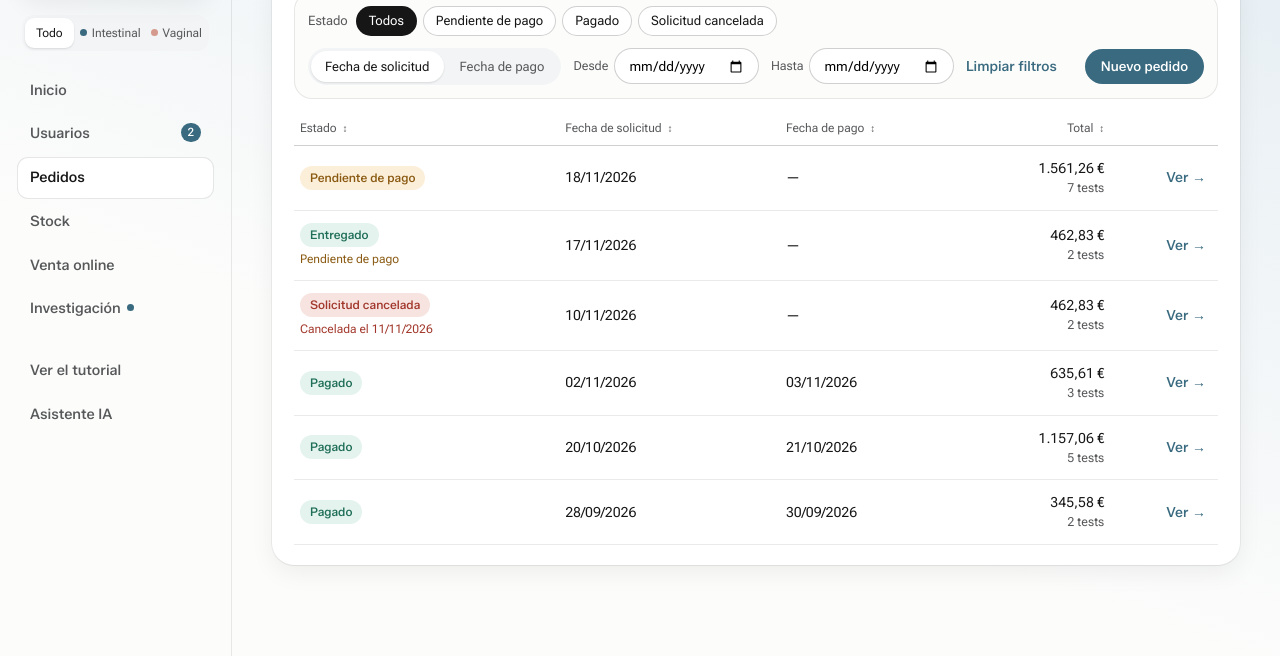
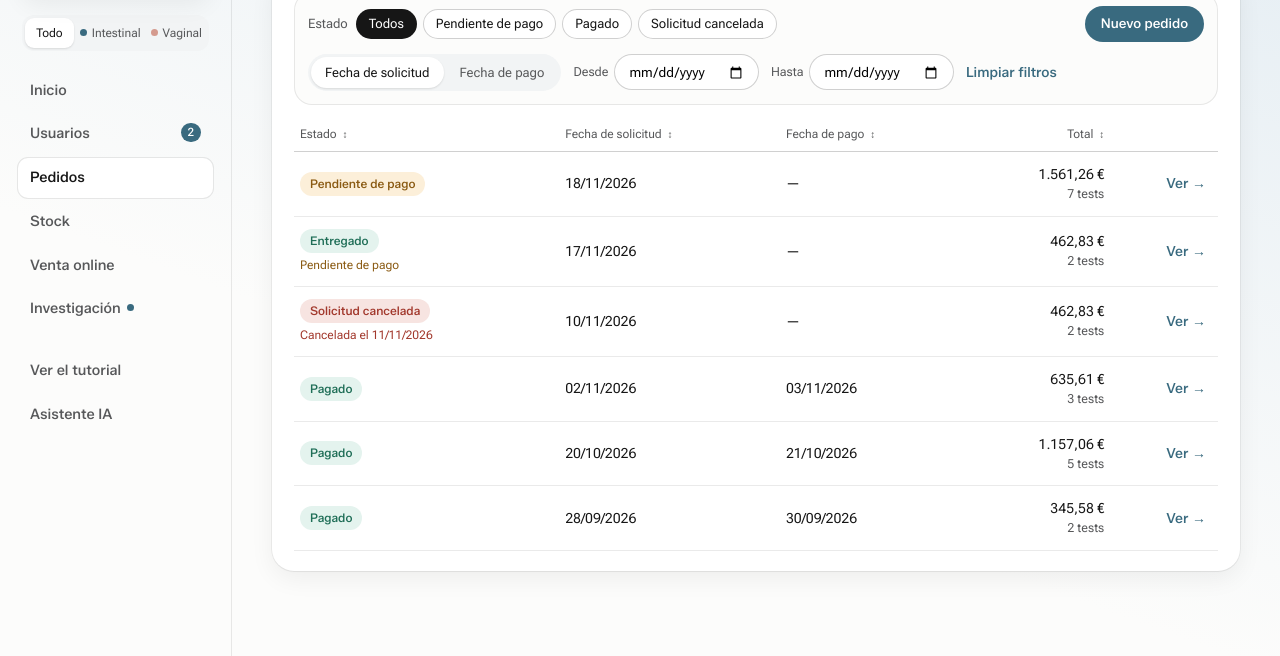
Before and after one commit to carmengomez-cpu/mockups-plataforma, a plain HTML site: page pagos.html in a window 1280 px wide. Shown: the part 144-800 px from the top of the page. Drawn offline with Linux system fonts and the light colour scheme.

Commit message:
Pedidos: Nuevo pedido sube a la fila de Estado
Co-Authored-By: Claude Sonnet 5.5 <noreply@anthropic.com>

```diff
--- a/pagos.html
+++ b/pagos.html
@@ -87,12 +87,11 @@
       <div class="card">
         <div class="flt">
           <div class="flt-est" style="margin-top:0" id="fEstado" role="group" aria-label="Estado"><span class="flt-k">Estado</span>
-            <button type="button" data-e="" class="on">Todos</button><button type="button" data-e="pend">Pendiente de pago</button><button type="button" data-e="paid">Pagado</button><button type="button" data-e="cx">Solicitud cancelada</button></div>
+            <button type="button" data-e="" class="on">Todos</button><button type="button" data-e="pend">Pendiente de pago</button><button type="button" data-e="paid">Pagado</button><button type="button" data-e="cx">Solicitud cancelada</button><a class="btn negro" href="pedir-tests.html" style="margin-left:auto">Nuevo pedido</a></div>
           <div class="f-fila">
             <span class="flt-seg" id="fTipo" role="group" aria-label="Filtrar por"><button type="button" data-t="req" class="on">Fecha de solicitud</button><button type="button" data-t="pay">Fecha de pago</button></span>
             <label>Desde <input type="date" id="fDesde"></label><label>Hasta <input type="date" id="fHasta"></label>
             <button type="button" class="lnk" id="fClear">Limpiar filtros</button>
-            <a class="btn negro" href="pedir-tests.html" style="margin-left:auto">Nuevo pedido</a>
           </div>
         </div>
         <div class="tabla-wrap"><table class="tabla-min" id="list"></table></div>
```
